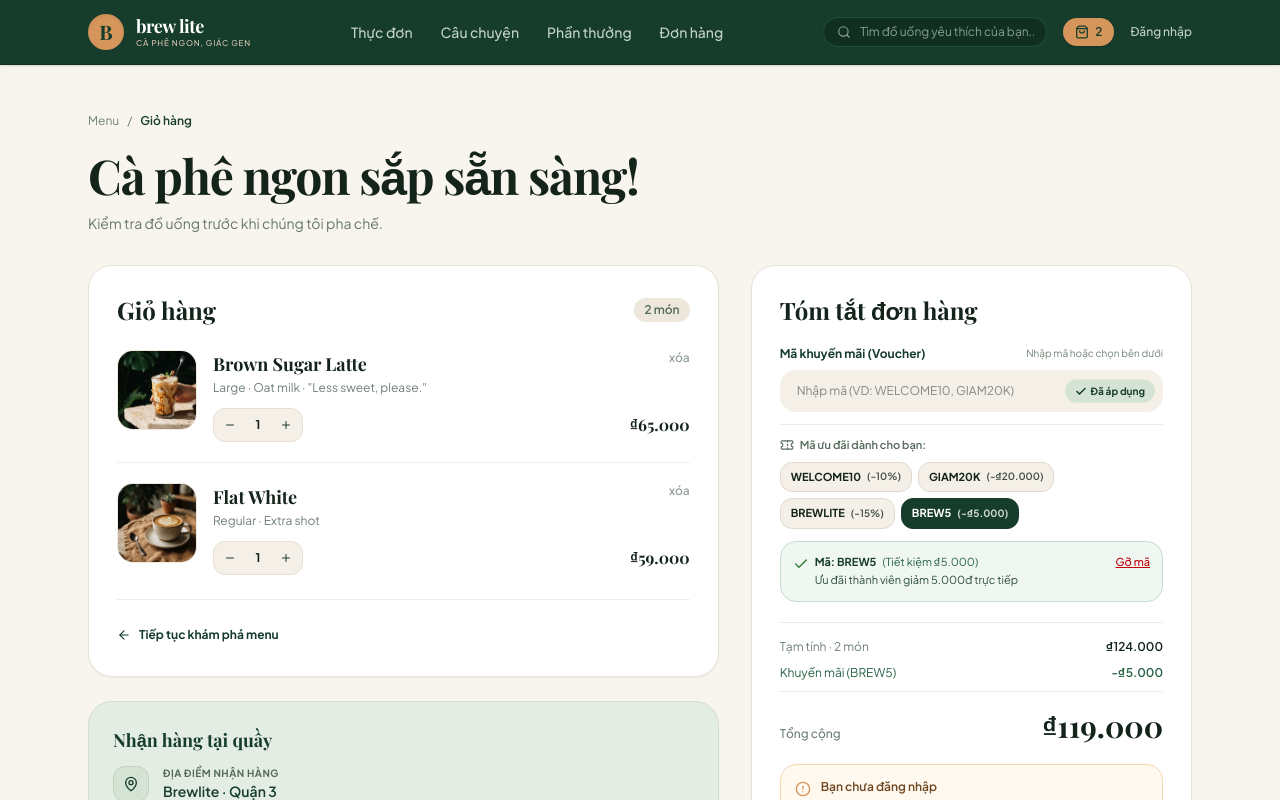
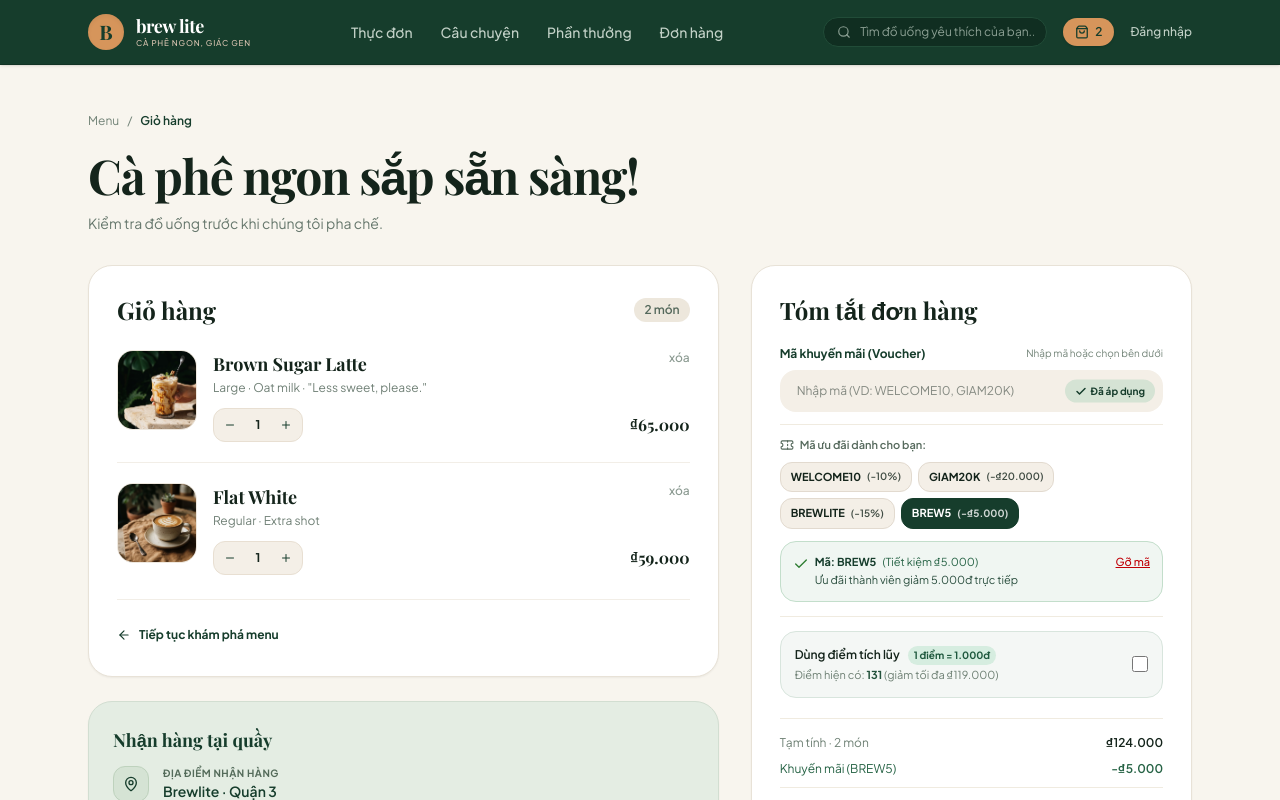
Before and after one commit to SamuiSang/brewlite, a Next.js app in the folder frontend/: page /cart in a window 1280 px wide. Shown: the top 800 px of the page. Built offline with nearby package versions, Linux system fonts and the light colour scheme; a web font is replaced by a local one.

Commit message:
feat(cart): integrate loyalty points redemption directly into promotions section with real-time discount calculation

```diff
--- a/frontend/app/cart/page.tsx
+++ b/frontend/app/cart/page.tsx
@@ -18,6 +18,9 @@ export default function CartPage() {
     items,
     appliedVoucher,
     voucherError,
+    useLoyaltyPoints,
+    setUseLoyaltyPoints,
+    profile,
     updateQuantity,
     removeItem,
     applyVoucher,
@@ -38,7 +41,14 @@ export default function CartPage() {
   const totalItems = mounted ? getTotalItems() : 0;
   const subtotal = mounted ? getSubtotal() : 0;
   const discount = mounted ? getDiscount() : 0;
-  const total = mounted ? getTotal() : 0;
+  const baseTotal = mounted ? getTotal() : 0;
+
+  // Tính điểm thưởng tích lũy (Loyalty Points)
+  const availablePoints = mounted ? (profile?.points ?? 129) : 129;
+  const maxPointsDiscount = Math.min(availablePoints * 1000, Math.max(0, subtotal - discount));
+  const pointsUsed = useLoyaltyPoints ? Math.ceil(maxPointsDiscount / 1000) : 0;
+  const pointsDiscount = useLoyaltyPoints ? pointsUsed * 1000 : 0;
+  const finalTotal = Math.max(0, baseTotal - pointsDiscount);
 
   const isVoucherEligible = !appliedVoucher?.minOrderAmount || subtotal >= appliedVoucher.minOrderAmount;
 
@@ -370,6 +380,35 @@ export default function CartPage() {
                     <span>{voucherError}</span>
                   </div>
                 )}
+
+                {/* Dùng điểm tích lũy (Loyalty Points) */}
+                <div className="mt-3.5 pt-3.5 border-t border-[#f0ebe0]">
+                  <div className="p-3.5 bg-[#f4f7f5] rounded-2xl border border-[#d8e5dd] flex items-center justify-between">
+                    <div>
+                      <div className="flex items-center gap-2">
+                        <p className="font-semibold text-xs text-[#14241b]">
+                          Dùng điểm tích lũy
+                        </p>
+                        <span className="text-[10px] bg-[#d6ede0] text-[#1e583d] font-bold px-1.5 py-0.5 rounded-full">
+                          1 điểm = 1.000đ
+                        </span>
+                      </div>
+                      <p className="text-[11px] text-[#6e8074] mt-0.5">
+                        Điểm hiện có: <strong className="text-[#24523c] font-bold">{availablePoints}</strong>
+                        {availablePoints > 0 && ` (giảm tối đa ${formatVND(maxPointsDiscount)})`}
+                      </p>
+                    </div>
+                    <label className="relative inline-flex items-center cursor-pointer">
+                      <input
+                        type="checkbox"
+                        checked={useLoyaltyPoints}
+                        disabled={availablePoints <= 0 || (subtotal - discount) <= 0}
+                        onChange={(e) => setUseLoyaltyPoints(e.target.checked)}
+                        className="w-4 h-4 accent-[#24523c] rounded cursor-pointer disabled:opacity-50"
+                      />
+                    </label>
+                  </div>
+                </div>
               </div>
 
               {/* Price Calculations */}
@@ -391,10 +430,17 @@ export default function CartPage() {
                   </div>
                 ) : null}
 
+                {pointsDiscount > 0 && (
+                  <div className="flex justify-between text-[#266345]">
+                    <span>Đổi điểm thưởng ({pointsUsed} điểm)</span>
+                    <span className="font-semibold">-{formatVND(pointsDiscount)}</span>
+                  </div>
+                )}
+
                 <div className="pt-4 border-t border-[#f0ebe0] flex items-baseline justify-between">
                   <span className="text-xs text-[#6e8074] font-medium">Tổng cộng</span>
                   <span className="font-serif text-2xl sm:text-3xl font-bold text-[#14241b]">
-                    {formatVND(total)}
+                    {formatVND(finalTotal)}
                   </span>
                 </div>
               </div>
--- a/frontend/app/checkout/page.tsx
+++ b/frontend/app/checkout/page.tsx
@@ -29,9 +29,7 @@ export default function CheckoutPage() {
   const [isProcessing, setIsProcessing] = useState(false);
   const [mockOutcome, setMockOutcome] = useState<'success' | 'failed'>('success');
 
-  const { items, getTotalItems, getSubtotal, getDiscount, getTotal, createOrder, authToken, authUser, profile, updateProfile, appliedVoucher } = useCartStore();
-
-  const [useLoyaltyPoints, setUseLoyaltyPoints] = useState(false);
+  const { items, getTotalItems, getSubtotal, getDiscount, getTotal, createOrder, authToken, authUser, profile, updateProfile, appliedVoucher, useLoyaltyPoints, setUseLoyaltyPoints } = useCartStore();
 
   useEffect(() => {
     setMounted(true);
--- a/frontend/lib/store.ts
+++ b/frontend/lib/store.ts
@@ -112,6 +112,7 @@ interface CartStore {
   voucherCode: string;
   appliedVoucher: Voucher | null;
   voucherError: string | null;
+  useLoyaltyPoints: boolean;
   orders: Order[];
   profile: UserProfileState;
 
@@ -128,6 +129,7 @@ interface CartStore {
   clearCart: () => void;
   applyVoucher: (code: string) => Promise<boolean>;
   removeVoucher: () => void;
+  setUseLoyaltyPoints: (use: boolean) => void;
 
   // Checkout & Orders
   createOrder: (paymentInfo: {
@@ -206,6 +208,7 @@ export const useCartStore = create<CartStore>()(
       voucherCode: 'BREW5',
       appliedVoucher: DEFAULT_VOUCHER,
       voucherError: null,
+      useLoyaltyPoints: false,
       orders: INITIAL_ORDERS as Order[],
       profile: USER_PROFILE,
       authToken: null,
@@ -278,7 +281,7 @@ export const useCartStore = create<CartStore>()(
       },
 
       clearCart: () => {
-        set({ items: [], appliedVoucher: null, voucherCode: '', voucherError: null });
+        set({ items: [], appliedVoucher: null, voucherCode: '', voucherError: null, useLoyaltyPoints: false });
       },
 
       applyVoucher: async (code: string) => {
@@ -359,6 +362,10 @@ export const useCartStore = create<CartStore>()(
         set({ appliedVoucher: null, voucherCode: '', voucherError: null });
       },
 
+      setUseLoyaltyPoints: (use: boolean) => {
+        set({ useLoyaltyPoints: use });
+      },
+
       createOrder: ({ customerName, phoneNumber, orderNote, paymentMethod }) => {
         const { items, getSubtotal, getDiscount, getTotal, orders, profile } = get();
         const subtotal = getSubtotal();
@@ -414,6 +421,7 @@ export const useCartStore = create<CartStore>()(
           items: [],
           appliedVoucher: null,
           voucherCode: '',
+          useLoyaltyPoints: false,
         });
 
         return nextId;
@@ -484,6 +492,7 @@ export const useCartStore = create<CartStore>()(
         items: state.items,
         voucherCode: state.voucherCode,
         appliedVoucher: state.appliedVoucher,
+        useLoyaltyPoints: state.useLoyaltyPoints,
         orders: state.orders,
         profile: state.profile,
         authToken: state.authToken,
```
